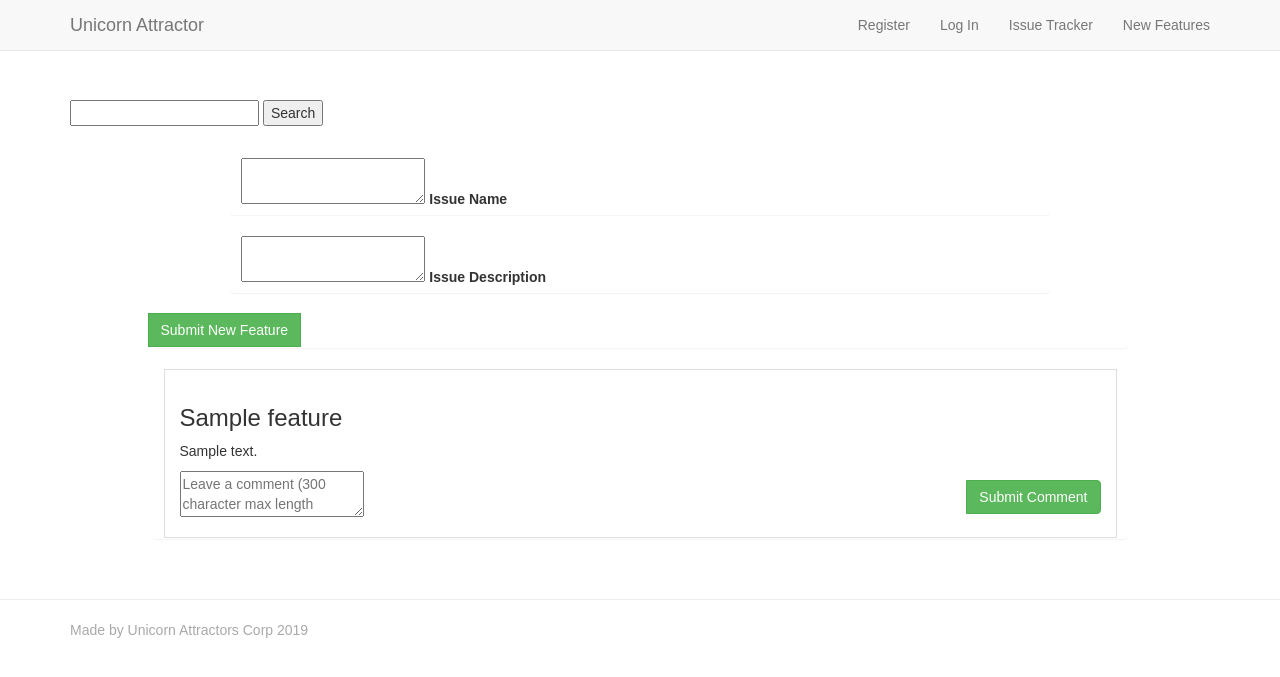
After one commit to francisillingworth/milestone-project-4, a Django app: page /features/ in a window 1280 px wide. The commit adds this page. Shown: the top 677 px of the page. Run offline with Django 3.2, Linux system fonts and the light colour scheme; tables that the repository leaves empty hold one stand-in row (values such as "Sample post"); some libraries are stand-ins or nearby versions.

Commit message:
added features app

```diff
--- /dev/null
+++ b/features/admin.py
@@ -0,0 +1,5 @@
+from django.contrib import admin
+from .models import Feature
+
+# Register your models here.
+admin.site.register(Feature)
--- /dev/null
+++ b/features/apps.py
@@ -0,0 +1,5 @@
+from django.apps import AppConfig
+
+
+class FeaturesConfig(AppConfig):
+    name = 'features'
--- /dev/null
+++ b/features/models.py
@@ -0,0 +1,10 @@
+from django.db import models
+
+# Create your models here.
+class Feature(models.Model):
+    name = models.CharField(max_length=254, default='')
+    description = models.TextField()
+
+
+    def __str__(self):
+        return self.name
--- /dev/null
+++ b/features/templates/features.html
@@ -0,0 +1,52 @@
+{% extends 'base.html' %}
+
+{% block content %}
+<div class="row row-flex">
+
+     <form action= method="POST" class="col-xs-10 col-xs-offset-1 display panel panel-default">
+        <div class="row">
+            <div class="col-xs-10 col-xs-offset-1 display panel panel-default">
+            <textarea name="issue_name" id="issue_name"  required></textarea>
+            <label>Issue Name</label>
+            </div>
+        </div>
+        <div class="row">
+            <div class="col-xs-10 col-xs-offset-1 display panel panel-default">
+            <textarea name="issue_description" id="issue_description" required></textarea>
+            <label>Issue Description</label>
+            </div>
+        </div>
+        <div class="row">
+         <span class="input-group-btn">
+             <button class="btn btn-success" type="submit">Submit New Feature</button>
+         </span>
+        </div>
+    </form>
+
+
+
+   {% for feature in features %}
+        <div class="col-xs-10 col-xs-offset-1 display panel panel-default">
+            <div class="panel-body">
+                <div class="feature"></div>
+
+                <h3>{{ feature.name }}</h3>
+                <p class="feature-description">{{ feature.description }}</p>
+
+
+                <form method="post" action="">
+                    {% csrf_token %}
+                    <div class="input-group">
+                        <form>
+                        <textarea name="feature-comment" type="text"  placeholder="Leave a comment (300 character max length" max length= "300"></textarea>
+                        <span class="input-group-btn">
+                            <button class="btn btn-success" type="submit">Submit Comment</button>
+                        </span>
+                        </form>
+                    </div>
+                </form>
+            </div>
+        </div>
+    {% endfor %}
+</div>
+{% endblock %}
--- /dev/null
+++ b/features/urls.py
@@ -0,0 +1,6 @@
+from django.conf.urls import url, include
+from .views import all_features
+
+urlpatterns = [
+    url(r'^$', all_features, name='features'),
+]
--- /dev/null
+++ b/features/views.py
@@ -0,0 +1,7 @@
+from django.shortcuts import render
+from .models import Feature
+
+# Create your views here.
+def all_features(request):
+    features= Feature.objects.all()
+    return render(request,"features.html", {"features":features})
--- /dev/null
+++ b/home/urls.py
@@ -0,0 +1,6 @@
+from django.conf.urls import url, include
+from .views import index
+
+urlpatterns = [
+    url(r'^$', index, name='index'),
+]
--- a/templates/base.html
+++ b/templates/base.html
@@ -30,20 +30,18 @@
             <div id="navbar" class="navbar-collapse collapse">
                 <ul class="nav navbar-nav navbar-right">
                     {% if user.is_authenticated %}
+                        <li>logged in as {{ profile.username }}</li>
                         <li><a href="{% url 'profile' %}">Profile</a></li>
                         <li><a href="{% url 'logout' %}">Log Out</a></li>
+                        <li><a href="{% url 'issues' %}">Issue Tracker</a></li>
+                        <li><a href="{% url 'features' %}">New Features</a></li>
                     {%  else %}
                         <li><a href="{% url 'registration' %}">Register</a></li>
                         <li><a href="{% url 'login' %}">Log In</a></li>
+                        <li><a href="{% url 'issues' %}">Issue Tracker</a></li>
+                        <li><a href="{% url 'features' %}">New Features</a></li>
                     {% endif %}
-                    <li>
-                        <a href=>
-                            <i class="fa fa-shipping-cart"></i>Cart
-                            {% if product_count > 0 %}
-                            <label class="badge badge-warning">{{ product_count }}</label>
-                            {% endif %}
-                        </a>
-                    </li>
+
                 </ul>
             </div>
         </div>
--- a/unicornattractor/settings.py
+++ b/unicornattractor/settings.py
@@ -42,6 +42,8 @@ INSTALLED_APPS = [
     'django_forms_bootstrap',
     'accounts',
     'issues',
+    'features',
+    'home',
 ]
 
 MIDDLEWARE = [
--- a/unicornattractor/urls.py
+++ b/unicornattractor/urls.py
@@ -18,6 +18,8 @@ from django.contrib import admin
 from accounts import urls as urls_accounts
 from issues import urls as urls_issues
 from issues.views import all_issues
+from features import urls as urls_features
+from features.views import all_features
 from django.views import static
 from .settings import MEDIA_ROOT
 
@@ -27,5 +29,6 @@ urlpatterns = [
     url(r'^$', all_issues, name='index'),
     url(r'^accounts/', include(urls_accounts)),
     url(r'^issues/', include(urls_issues)),
+    url(r'^features/', include(urls_features)),
     url(r'^media/(?P<path>.*)$', static.serve,{'document_root' :MEDIA_ROOT}),
 ]
```
Also changed, not shown: features/tests.py (added, +13 -0 lines), home/templates/index.html (+57 -3 lines), features/__init__.py (added), features/migrations/0001_initial.py (added), features/migrations/0002_auto_20190725_1339.py (added), features/migrations/__init__.py (added).
